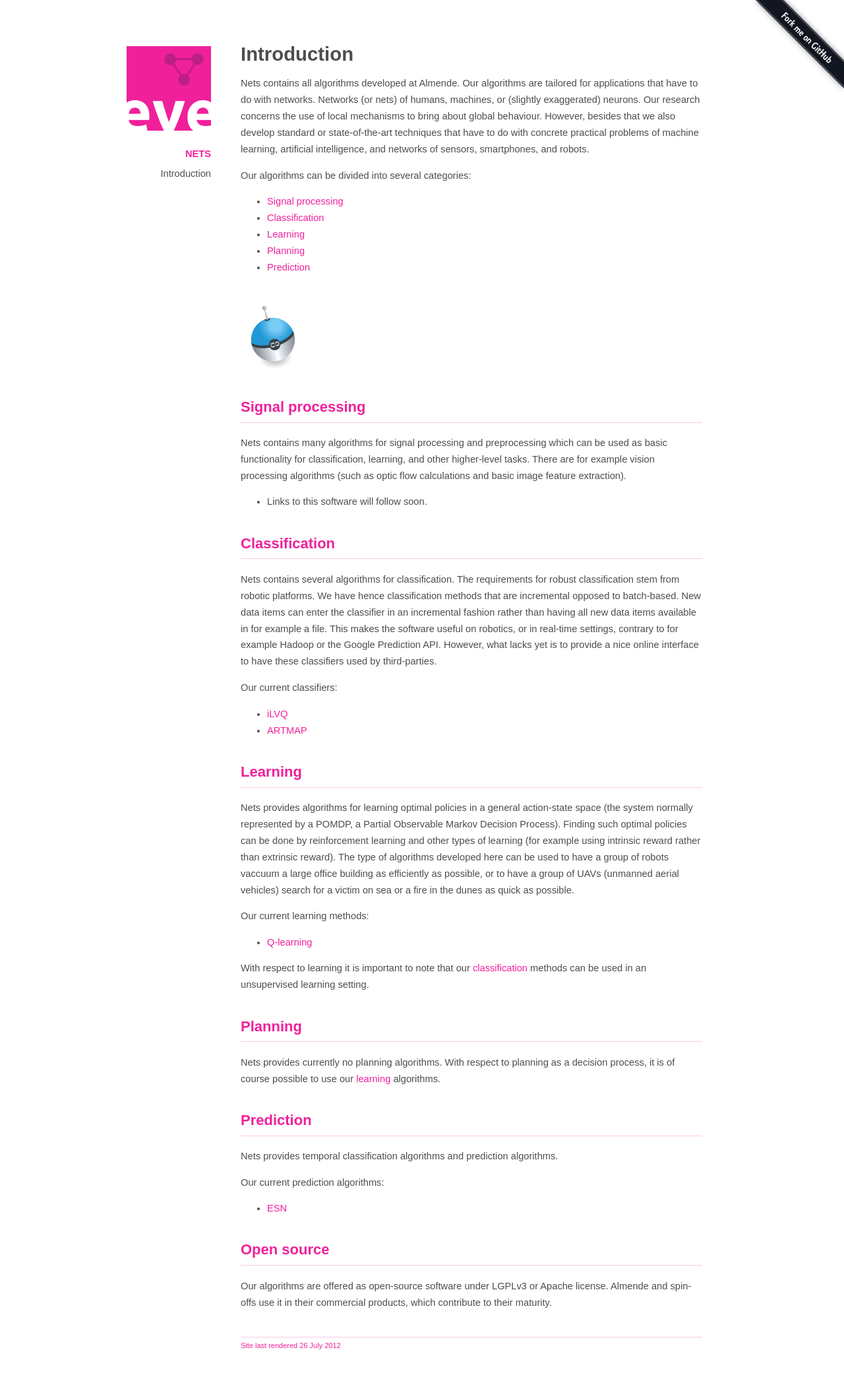
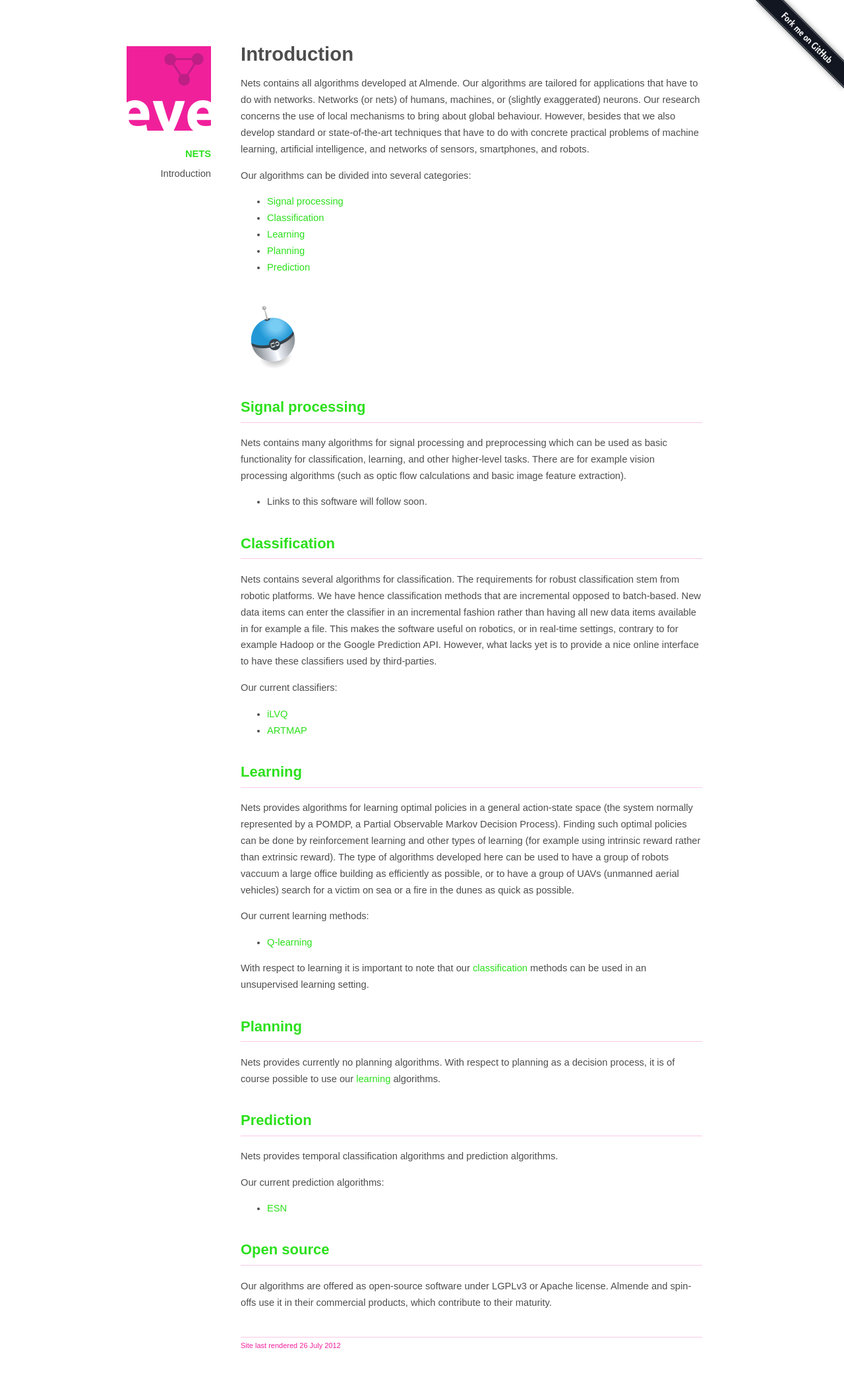
Before and after one commit to almende/nets, a Jekyll site: the page built from index.md, in a window 1280 px wide. Shown: the whole page at 66% size. Built offline with Jekyll 4.4.1, drawn with Linux system fonts in a browser that asks for light colours.

Commit message:
Make green

```diff
--- a/css/style.css
+++ b/css/style.css
@@ -18,23 +18,12 @@ body {
 #container {
   margin: 0 auto;
   width: 900px;
-
-  /* TODO: cleanup
-  height: 100%;
-  */
 }
 
 #menu {
   width: 150px;
   float: left;
   text-align: right;
-
-  /* TODO: cleanup
-  height: 100%;
-  position: fixed;
-  overflow-x: hidden;
-  overflow-y: auto;
-  */
 }
 
 #menu-inner {
@@ -42,11 +31,7 @@ body {
 }
 
 #contents {
-  /* TODO: cleanup
-  margin-left: 150px;
-  */
   padding: 50px 25px;
-
   width: 700px;
   float: left;
 }
@@ -55,48 +40,17 @@ h2 {
   padding-top: 20px;
   padding-bottom: 10px;
   border-bottom: 1px solid #FACAE6;
-  color: #F0209B;
+  color: #2BE01B;
 }
 
 a {
-  color: #F0209B;
+  color: #2BE01B;
   text-decoration: none;
 }
 a:hover {
-  color: #BE1F85;
+  color: #148C0A;
   text-decoration: underline;
 }
-
-/*
-ul.nav {
-  text-decoration: none;
-  text-transform: uppercase;
-
-  margin-bottom: 30px;
-  padding-left: 0px;
-}
-li.nav {
-  list-style: none;
-}
-
-ul li.nav {
-  text-decoration: none;
-  text-transform: uppercase;
-  font-weight: bold;
-  font-size: 11pt;
-  color: #F0209B;
-
-  margin-top: 5px;
-}
-
-ul li ul li.nav {
-  text-decoration: none;
-  text-transform: none;
-  font-weight: normal;
-  font-size: 11pt;
-  color: #4D4D4D;
-}
-*/
 
 div.nav ul {
   text-decoration: none;
@@ -105,6 +59,7 @@ div.nav ul {
   margin-bottom: 30px;
   padding-left: 0;
 }
+
 li.nav {
 
 }
@@ -114,7 +69,7 @@ div.nav ul li {
   text-transform: uppercase;
   font-weight: bold;
   font-size: 11pt;
-  color: #F0209B;
+  color: #2BE01B;
 
   list-style: none;
   margin-top: 5px;
```
